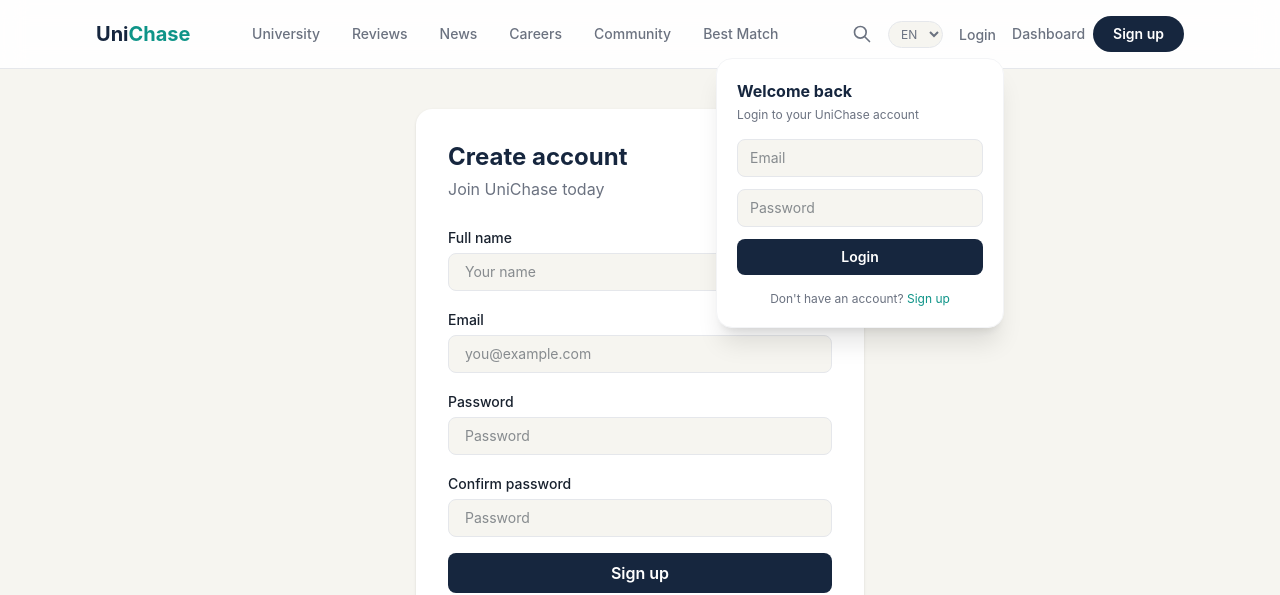
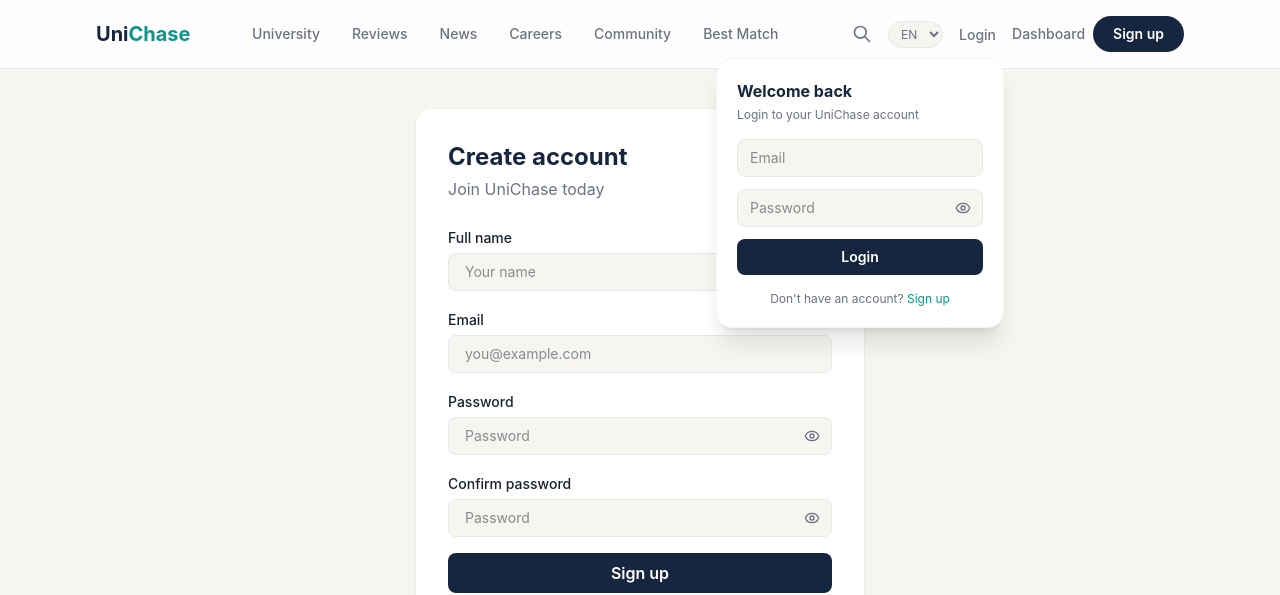
Before and after one commit to Dragonskill/UniChase, a React (Vite) app in the folder UniChase/: page /signup in a window 1280 px wide. Both pictures are taken after a click on the button "Login". Shown: the top 595 px of the page. Built offline with nearby package versions, Linux system fonts and the light colour scheme.

Commit message:
Smooth auth experience

```diff
--- /dev/null
+++ b/UniChase/src/components/auth/PasswordInput.tsx
@@ -0,0 +1,30 @@
+import { useState, type InputHTMLAttributes } from 'react'
+import { Eye, EyeOff } from 'lucide-react'
+import { cn } from '@/lib/utils'
+
+type PasswordInputProps = InputHTMLAttributes<HTMLInputElement> & {
+  containerClassName?: string
+}
+
+export default function PasswordInput({ className, containerClassName, ...props }: PasswordInputProps) {
+  const [visible, setVisible] = useState(false)
+  const Icon = visible ? EyeOff : Eye
+
+  return (
+    <div className={cn('relative', containerClassName)}>
+      <input
+        {...props}
+        type={visible ? 'text' : 'password'}
+        className={cn(className, 'pr-10')}
+      />
+      <button
+        type="button"
+        onClick={() => setVisible((current) => !current)}
+        className="absolute right-3 top-1/2 -translate-y-1/2 text-muted hover:text-teal transition-colors"
+        aria-label={visible ? 'Hide password' : 'Show password'}
+      >
+        <Icon className="h-4 w-4" aria-hidden="true" />
+      </button>
+    </div>
+  )
+}
--- a/UniChase/src/components/layout/LoginDropdown.tsx
+++ b/UniChase/src/components/layout/LoginDropdown.tsx
@@ -1,5 +1,8 @@
 import { useEffect, useRef, useState, type FormEvent } from 'react'
 import { Link, useNavigate } from 'react-router-dom'
+import { AnimatePresence, motion, useReducedMotion } from 'framer-motion'
+import { Loader2 } from 'lucide-react'
+import PasswordInput from '@/components/auth/PasswordInput'
 import { getAuthErrorMessage, loginStudentAccount } from '@/lib/authSession'
 import {
   authChangeEvent,
@@ -13,6 +16,7 @@ import type { StudentUser } from '@/lib/api'
 
 export default function LoginDropdown() {
   const navigate = useNavigate()
+  const reduceMotion = useReducedMotion()
   const [open, setOpen] = useState(false)
   const [email, setEmail] = useState('')
   const [password, setPassword] = useState('')
@@ -75,14 +79,23 @@ export default function LoginDropdown() {
   return (
     <div ref={ref} className="relative">
       <button
+        type="button"
         onClick={() => setOpen(!open)}
         className="text-sm font-medium text-muted hover:text-teal transition-colors px-2"
+        aria-expanded={open}
       >
         {user ? user.name.split(' ')[0] : 'Login'}
       </button>
 
+      <AnimatePresence>
         {open && (
-        <div className="absolute right-0 mt-3 w-72 bg-surface rounded-2xl shadow-xl border border-gray-100 p-5 z-50">
+          <motion.div
+            initial={reduceMotion ? false : { opacity: 0, y: -6, scale: 0.98 }}
+            animate={{ opacity: 1, y: 0, scale: 1 }}
+            exit={reduceMotion ? { opacity: 0 } : { opacity: 0, y: -4, scale: 0.98 }}
+            transition={{ duration: 0.16, ease: 'easeOut' }}
+            className="absolute right-0 mt-3 w-72 bg-surface rounded-2xl shadow-xl border border-gray-100 p-5 z-50 origin-top-right"
+          >
             {user ? (
               <>
                 <h3 className="text-base font-bold text-navy mb-1">Welcome back</h3>
@@ -119,8 +132,7 @@ export default function LoginDropdown() {
                     required
                     className="w-full bg-cream border border-gray-200 rounded-lg px-3 py-2 text-sm focus:outline-none focus:ring-2 focus:ring-teal"
                   />
-                <input
-                  type="password"
+                  <PasswordInput
                     value={password}
                     onChange={(event) => setPassword(event.target.value)}
                     autoComplete="current-password"
@@ -133,8 +145,9 @@ export default function LoginDropdown() {
                   <button
                     type="submit"
                     disabled={loading}
-                  className="w-full bg-navy hover:bg-navy-light text-white py-2 rounded-lg text-sm font-semibold transition-colors"
+                    className="w-full bg-navy hover:bg-navy-light text-white py-2 rounded-lg text-sm font-semibold transition-colors disabled:cursor-not-allowed disabled:opacity-70 flex items-center justify-center gap-2"
                   >
+                    {loading && <Loader2 className="h-4 w-4 animate-spin" aria-hidden="true" />}
                     {loading ? 'Logging in...' : 'Login'}
                   </button>
                 </form>
@@ -145,8 +158,9 @@ export default function LoginDropdown() {
                 </p>
               </>
             )}
-        </div>
+          </motion.div>
         )}
+      </AnimatePresence>
     </div>
   )
 }
--- a/UniChase/src/lib/authSession.ts
+++ b/UniChase/src/lib/authSession.ts
@@ -16,9 +16,25 @@ type LocalStudentUser = StudentUser & {
 
 const localUsersKey = "unichase.localStudentUsers"
 const localTokenPrefix = "local-student:"
+const localApiPattern = /(^|\/\/)(localhost|127\.0\.0\.1|\[::1\])(?::\d+)?/i
 
 function normalizeEmail(email: string) {
   return email.trim().toLowerCase()
+}
+
+function isLocalBrowserHost() {
+  if (typeof window === "undefined") {
+    return true
+  }
+
+  return ["localhost", "127.0.0.1", "::1"].includes(window.location.hostname)
+}
+
+function shouldUseBrowserOnlyAuth() {
+  const configuredApiBase = import.meta.env.VITE_API_BASE_URL?.trim()
+  const apiBase = configuredApiBase || "http://localhost:3001/api"
+
+  return !isLocalBrowserHost() && localApiPattern.test(apiBase)
 }
 
 function readLocalUsers() {
@@ -124,7 +140,11 @@ async function loginLocalStudent(data: { email: string; password: string }): Pro
   const user = readLocalUsers().find((item) => item.email === email)
   const passwordHash = await hashLocalPassword(email, data.password)
 
-  if (!user || user.passwordHash !== passwordHash) {
+  if (!user) {
+    throw new Error("No account found for this email. Please sign up first.")
+  }
+
+  if (user.passwordHash !== passwordHash) {
     throw new Error("Invalid login credentials")
   }
 
@@ -192,6 +212,10 @@ export async function registerStudentAccount(data: { name: string; email: string
     email: normalizeEmail(data.email),
   }
 
+  if (shouldUseBrowserOnlyAuth()) {
+    return registerLocalStudent(normalizedData)
+  }
+
   try {
     const response = await registerStudent(normalizedData)
     return { ...response.data, mode: "api" as const }
@@ -208,6 +232,10 @@ export async function loginStudentAccount(data: { email: string; password: strin
   const normalizedData = {
     ...data,
     email: normalizeEmail(data.email),
+  }
+
+  if (shouldUseBrowserOnlyAuth()) {
+    return loginLocalStudent(normalizedData)
   }
 
   try {
--- a/UniChase/src/pages/auth/Login.tsx
+++ b/UniChase/src/pages/auth/Login.tsx
@@ -4,6 +4,8 @@ import { z } from 'zod'
 import { zodResolver } from '@hookform/resolvers/zod'
 import { Link, useNavigate } from 'react-router-dom'
 import { motion } from 'framer-motion'
+import { Loader2 } from 'lucide-react'
+import PasswordInput from '@/components/auth/PasswordInput'
 import { getAuthErrorMessage, loginStudentAccount } from '@/lib/authSession'
 import { setStoredUser, setToken } from '@/lib/storage'
 
@@ -41,7 +43,7 @@ export default function Login() {
       <motion.div
         initial={{ opacity: 0, y: 20 }}
         animate={{ opacity: 1, y: 0 }}
-        transition={{ duration: 0.4 }}
+        transition={{ duration: 0.28, ease: 'easeOut' }}
         className="bg-surface p-8 rounded-2xl shadow-sm w-full max-w-md"
       >
         <h1 className="text-2xl font-bold text-navy mb-1">Welcome back</h1>
@@ -62,12 +64,12 @@ export default function Login() {
 
           <div>
             <label className="text-sm font-medium text-ink">Password</label>
-            <input
+            <PasswordInput
               {...register('password')}
-              type="password"
               autoComplete="current-password"
               placeholder="Password"
-              className="mt-1 w-full bg-cream border border-gray-200 rounded-lg px-4 py-2 text-sm focus:outline-none focus:ring-2 focus:ring-teal"
+              containerClassName="mt-1"
+              className="w-full bg-cream border border-gray-200 rounded-lg px-4 py-2 text-sm focus:outline-none focus:ring-2 focus:ring-teal"
             />
             {errors.password && <p className="text-red-500 text-xs mt-1">{errors.password.message}</p>}
           </div>
@@ -77,8 +79,9 @@ export default function Login() {
           <button
             type="submit"
             disabled={isSubmitting}
-            className="w-full bg-navy hover:bg-navy-light text-white py-2 rounded-lg font-semibold transition-colors"
+            className="w-full bg-navy hover:bg-navy-light text-white py-2 rounded-lg font-semibold transition-colors disabled:cursor-not-allowed disabled:opacity-70 flex items-center justify-center gap-2"
           >
+            {isSubmitting && <Loader2 className="h-4 w-4 animate-spin" aria-hidden="true" />}
             {isSubmitting ? 'Logging in...' : 'Login'}
           </button>
         </form>
--- a/UniChase/src/pages/auth/SignUp.tsx
+++ b/UniChase/src/pages/auth/SignUp.tsx
@@ -4,6 +4,8 @@ import { z } from 'zod'
 import { zodResolver } from '@hookform/resolvers/zod'
 import { Link, useNavigate } from 'react-router-dom'
 import { motion } from 'framer-motion'
+import { Loader2 } from 'lucide-react'
+import PasswordInput from '@/components/auth/PasswordInput'
 import { getAuthErrorMessage, registerStudentAccount } from '@/lib/authSession'
 import { setStoredUser, setToken } from '@/lib/storage'
 
@@ -50,7 +52,7 @@ export default function SignUp() {
       <motion.div
         initial={{ opacity: 0, y: 20 }}
         animate={{ opacity: 1, y: 0 }}
-        transition={{ duration: 0.4 }}
+        transition={{ duration: 0.28, ease: 'easeOut' }}
         className="bg-surface p-8 rounded-2xl shadow-sm w-full max-w-md"
       >
         <h1 className="text-2xl font-bold text-navy mb-1">Create account</h1>
@@ -83,24 +85,24 @@ export default function SignUp() {
 
           <div>
             <label className="text-sm font-medium text-ink">Password</label>
-            <input
+            <PasswordInput
               {...register('password')}
-              type="password"
               autoComplete="new-password"
               placeholder="Password"
-              className="mt-1 w-full bg-cream border border-gray-200 rounded-lg px-4 py-2 text-sm focus:outline-none focus:ring-2 focus:ring-teal"
+              containerClassName="mt-1"
+              className="w-full bg-cream border border-gray-200 rounded-lg px-4 py-2 text-sm focus:outline-none focus:ring-2 focus:ring-teal"
             />
             {errors.password && <p className="text-red-500 text-xs mt-1">{errors.password.message}</p>}
           </div>
 
           <div>
             <label className="text-sm font-medium text-ink">Confirm password</label>
-            <input
+            <PasswordInput
               {...register('confirmPassword')}
-              type="password"
               autoComplete="new-password"
               placeholder="Password"
-              className="mt-1 w-full bg-cream border border-gray-200 rounded-lg px-4 py-2 text-sm focus:outline-none focus:ring-2 focus:ring-teal"
+              containerClassName="mt-1"
+              className="w-full bg-cream border border-gray-200 rounded-lg px-4 py-2 text-sm focus:outline-none focus:ring-2 focus:ring-teal"
             />
             {errors.confirmPassword && <p className="text-red-500 text-xs mt-1">{errors.confirmPassword.message}</p>}
           </div>
@@ -110,8 +112,9 @@ export default function SignUp() {
           <button
             type="submit"
             disabled={isSubmitting}
-            className="w-full bg-navy hover:bg-navy-light text-white py-2 rounded-lg font-semibold transition-colors"
+            className="w-full bg-navy hover:bg-navy-light text-white py-2 rounded-lg font-semibold transition-colors disabled:cursor-not-allowed disabled:opacity-70 flex items-center justify-center gap-2"
           >
+            {isSubmitting && <Loader2 className="h-4 w-4 animate-spin" aria-hidden="true" />}
             {isSubmitting ? 'Creating account...' : 'Sign up'}
           </button>
         </form>
```
Lines whose indentation alone changed are shown as unchanged.
